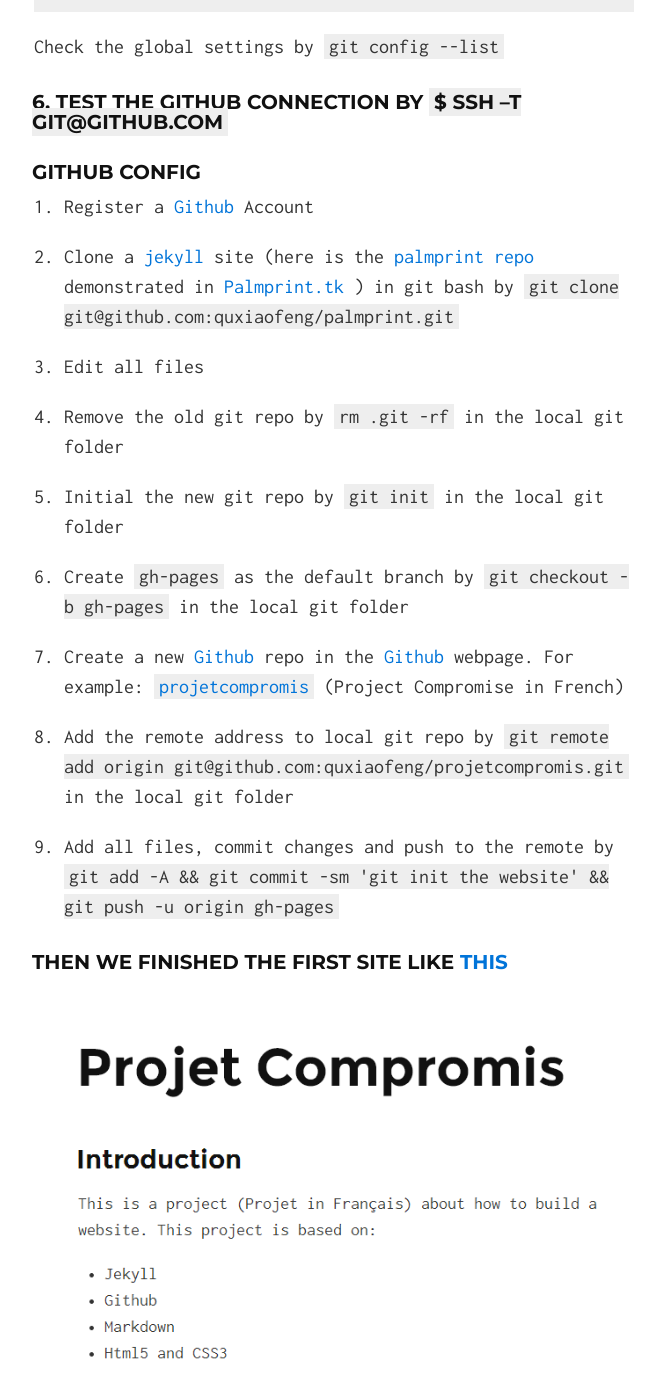
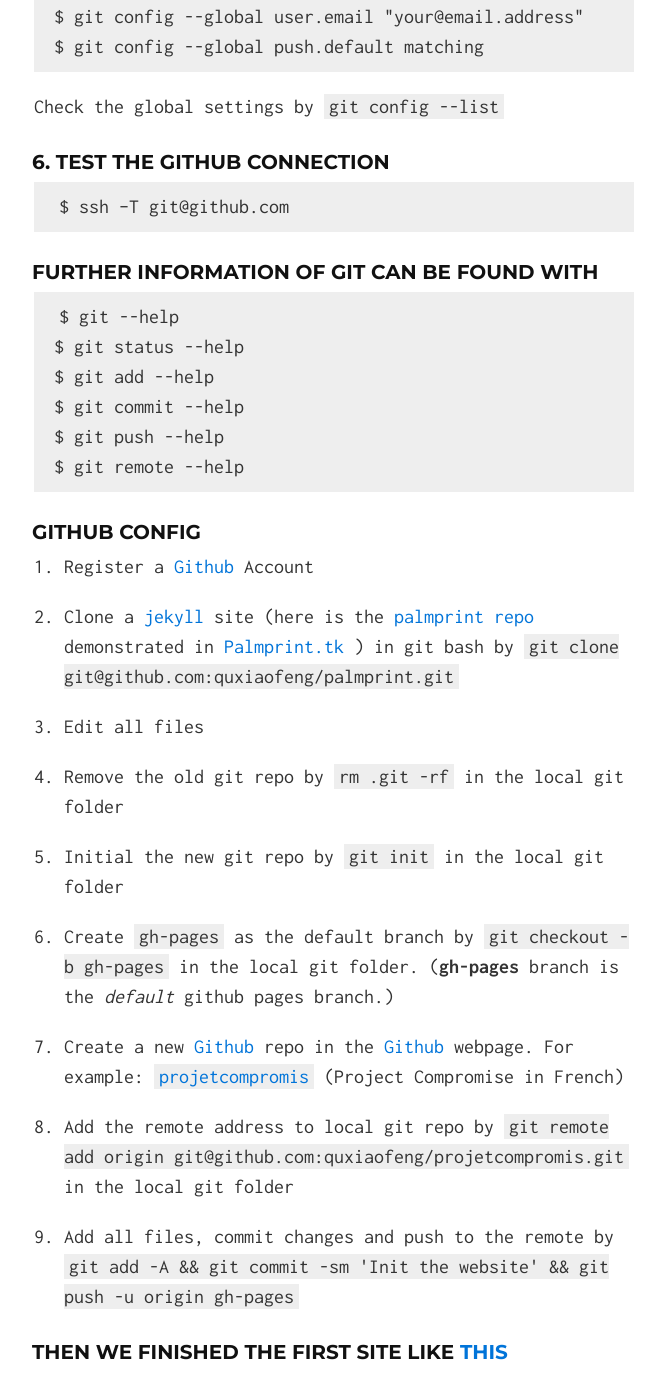
Before and after one commit to quxiaofeng/projetcompromis, a Jekyll site: the page built from index.html, in a window 1280 px wide and 1400 px high, scrolled down 5258 px. Shown: the whole window, without its empty margins (306-971 px from the left). Built offline with Jekyll 4.4.1, drawn with Linux system fonts in a browser that asks for light colours; Markdown is read by kramdown in place of the engine named in the settings; some of the changed text lies outside the part shown.

Commit message:
Revise the git config section
Signed-off-by: Xiaofeng QU <xiaofeng.qu.hk@ieee.org>

```diff
--- a/_includes/index.md
+++ b/_includes/index.md
@@ -102,13 +102,13 @@ Finally generate a new key using your email address
 
     $ vim ~/.ssh/id_rsa.pub
 
-In windows, *Mark* and copy like this. (Exit by `ESC` - `:q` - Enter)
+In windows, *Mark* and copy like this. (Exit `vim` by pressing `ESC` - `:q` - Enter)
 
 ![](/images/git-install-mark-in-windows.jpg)
 
 And then *Paste* the public ssh key to your github account like this.
 
-Open `Github.com` - `Settings` - `SSH keys` - `Add SSH key`
+Open `Github.com` - `Settings` - `SSH keys` - `Add SSH key`, name a title (usually the computer nickname) and paste the public SSH key.
 
 ![](/images/github-add-ssh-key-menu.png)
 
@@ -120,28 +120,38 @@ Open `Github.com` - `Settings` - `SSH keys` - `Add SSH key`
 
 Check the global settings by `git config --list`
 
-#### 6. Test the Github connection by `$ ssh –T git@github.com`
+#### 6. Test the Github connection
 
+    $ ssh –T git@github.com
+
+#### Further information of Git can be found with
+
+    $ git --help
+    $ git status --help
+    $ git add --help
+    $ git commit --help
+    $ git push --help
+    $ git remote --help
 
 ### Github Config
 
 1. Register a [Github](https://github.com/) Account
 
-3. Clone a [jekyll](http://jekyllrb.com/) site (here is the [palmprint repo](https://github.com/quxiaofeng/palmprint) demonstrated in [Palmprint.tk](http://palmprint.tk/) ) in git bash by `git clone git@github.com:quxiaofeng/palmprint.git`
+2. Clone a [jekyll](http://jekyllrb.com/) site (here is the [palmprint repo](https://github.com/quxiaofeng/palmprint) demonstrated in [Palmprint.tk](http://palmprint.tk/) ) in git bash by `git clone git@github.com:quxiaofeng/palmprint.git`
 
-4. Edit all files
+3. Edit all files
 
-5. Remove the old git repo by `rm .git -rf` in the local git folder
+4. Remove the old git repo by `rm .git -rf` in the local git folder
 
-6. Initial the new git repo by `git init` in the local git folder
+5. Initial the new git repo by `git init` in the local git folder
 
-7. Create `gh-pages` as the default branch by `git checkout -b gh-pages` in the local git folder
+6. Create `gh-pages` as the default branch by `git checkout -b gh-pages` in the local git folder. (**gh-pages** branch is the *default* github pages branch.)
 
-8. Create a new [Github](https://github.com/) repo in the [Github](https://github.com/) webpage. For example: [`projetcompromis`](https://github.com/quxiaofeng/projetcompromis) (Project Compromise in French)
+7. Create a new [Github](https://github.com/) repo in the [Github](https://github.com/) webpage. For example: [`projetcompromis`](https://github.com/quxiaofeng/projetcompromis) (Project Compromise in French)
 
-9. Add the remote address to local git repo by `git remote add origin git@github.com:quxiaofeng/projetcompromis.git` in the local git folder
+8. Add the remote address to local git repo by `git remote add origin git@github.com:quxiaofeng/projetcompromis.git` in the local git folder
 
-10. Add all files, commit changes and push to the remote by `git add -A && git commit -sm 'git init the website' && git push -u origin gh-pages`
+9. Add all files, commit changes and push to the remote by `git add -A && git commit -sm 'Init the website' && git push -u origin gh-pages`
 
 ###### Then we finished the first site like [this](/images/firstsite.png)
 
```
Also changed, not shown: other parts of _includes/index.md (+2 -2 lines).
